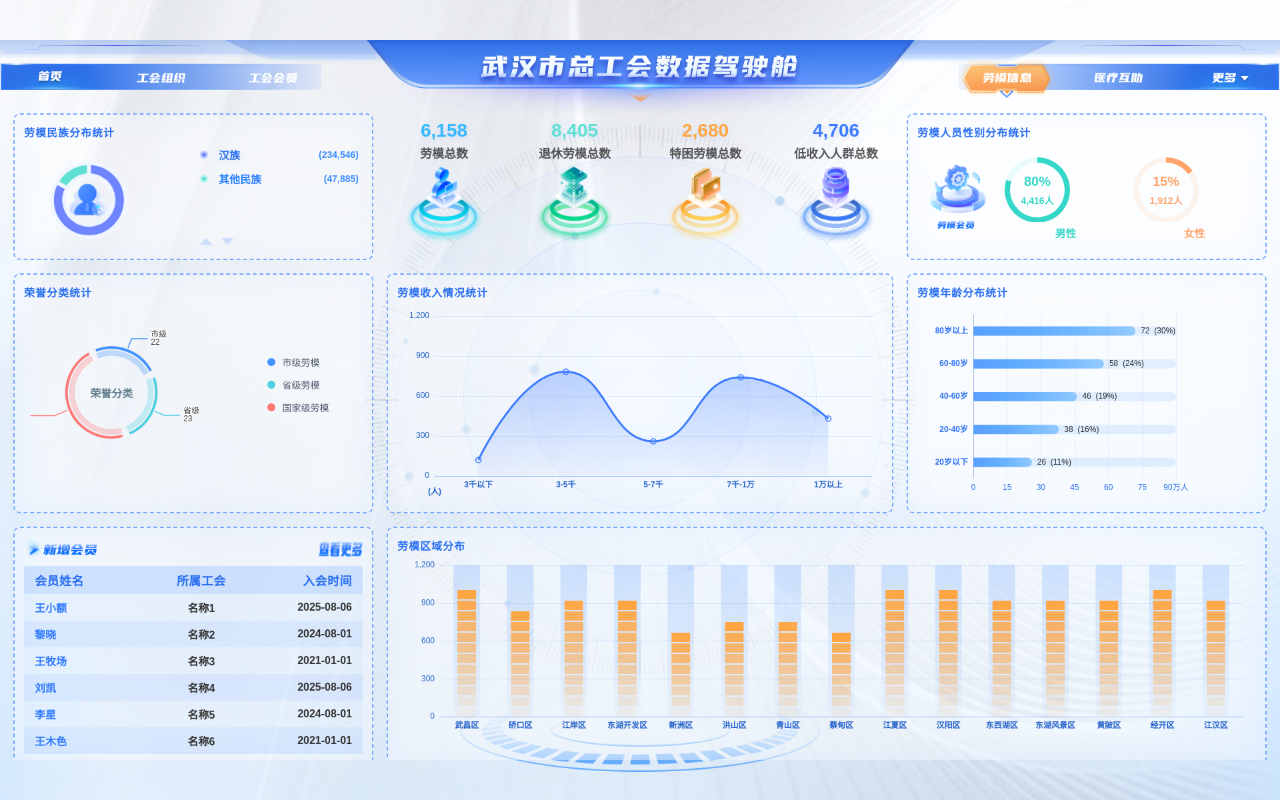
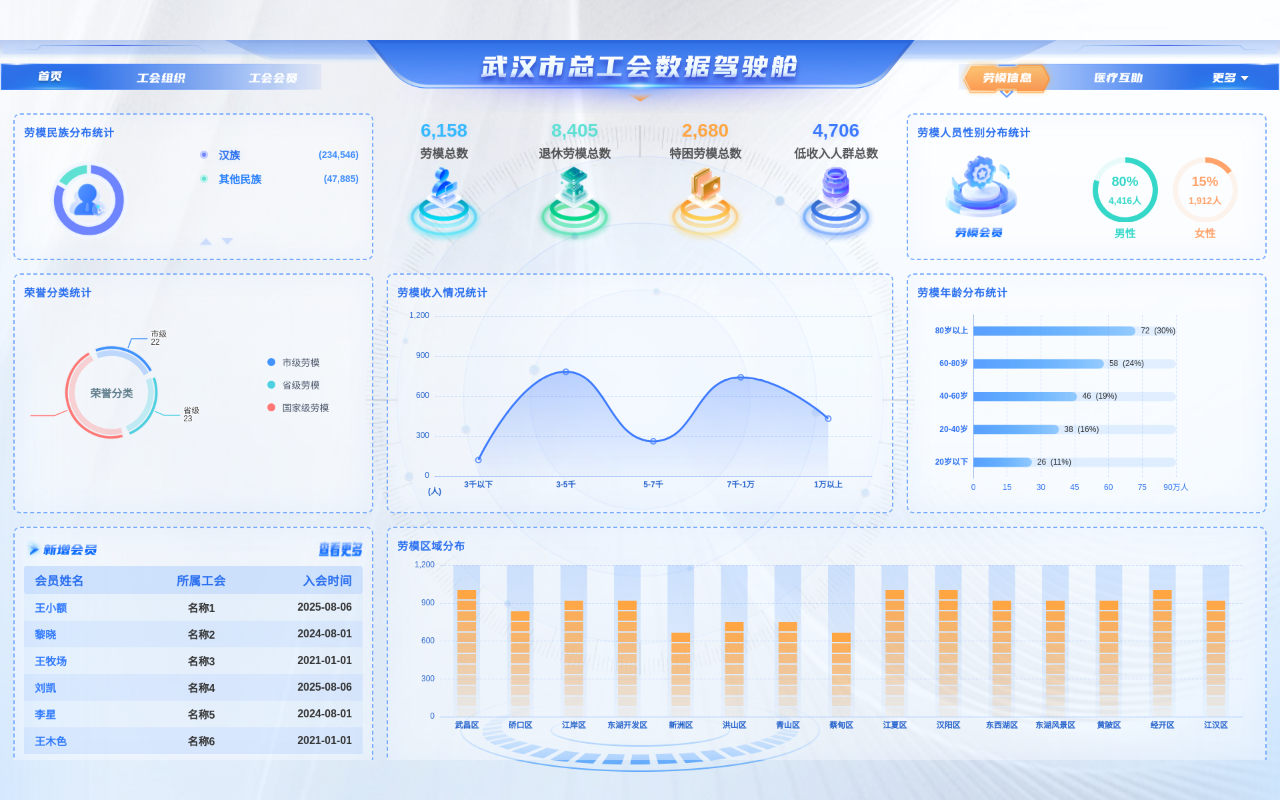
Before and after one commit to wmc-cache/wuhan-dashboard, a Vue app: page /#/laomo in a window 1280 px wide. Built offline with nearby package versions, Linux system fonts and the light colour scheme.

Commit message:
style fix

```diff
--- a/src/components/RingPie.vue
+++ b/src/components/RingPie.vue
@@ -198,12 +198,16 @@ const option = computed(() => ({
   position: relative;
   height: 100%;
   display: grid;
-  grid-template-columns: 1.05fr 1fr; // 左图略宽
+  /* 默认只有环图（无翻页/图例）时，使用单列布局，
+     避免右侧出现一个空列从而造成环图视觉“偏左”，
+     这会让父级下面的文字看起来没对齐居中 */
+  grid-template-columns: 1fr; // 默认单列
   align-items: center;
   column-gap: 8px;
 
-  &:has(.legend-wrap:empty) {
-    grid-template-columns: 1fr; // 无翻页时单列布局
+  /* 当存在翻页/图例容器时，再切换为两列布局 */
+  &:has(.legend-wrap) {
+    grid-template-columns: 1.05fr 1fr; // 左图略宽
   }
 }
 
--- a/src/components/laomo/GenderDistribution.vue
+++ b/src/components/laomo/GenderDistribution.vue
@@ -85,9 +85,10 @@ function formatPeople(n: number) { return `${n.toLocaleString('zh-CN')}人`; }
   position: relative;
   height: 100%;
   display: grid;
-  grid-template-columns: 120px 1fr;
+  /* 左列加宽，让左侧图标可以更大，同时整体更贴设计 */
+  grid-template-columns: 130px 1fr;
     /* 左列更窄，给环图更多空间 */
-    column-gap: 10px;
+    column-gap: 5px;
     align-items: center;
   }
 
@@ -98,9 +99,10 @@ function formatPeople(n: number) { return `${n.toLocaleString('zh-CN')}人`; }
   }
 
   .left .icon {
-    width: 88px;
-    max-width: 72%;
+    width: 110px;   /* 放大图标 */
+    max-width: 100%;
     height: auto;
+    transform: translateX(30px);
   }
 
   .left-title {
@@ -111,11 +113,13 @@ function formatPeople(n: number) { return `${n.toLocaleString('zh-CN')}人`; }
   }
 
   .rings {
-    display: grid;
-    grid-template-columns: 1fr 1fr;
-    column-gap: 8px;
-      /* 减少两个环之间的间距 */
-      align-items: center;
+    display: flex;
+    justify-content: center;
+    align-items: center;
+    gap: 0;
+    margin: 0 -15px;  /* 使用负边距让两个饼图重叠 */
+    /* 让两个饼图整体向右偏移一点，贴近原型的视觉位置 */
+    transform: translateX(50px);
     }
 
     .ring-card {
@@ -125,6 +129,8 @@ function formatPeople(n: number) { return `${n.toLocaleString('zh-CN')}人`; }
       grid-template-rows: 1fr auto;
       align-items: center;
       justify-items: center;
+      width: 120px;
+      flex-shrink: 0;
         /* 使底部文字与环图水平居中对齐 */
       }
 
@@ -145,5 +151,12 @@ function formatPeople(n: number) { return `${n.toLocaleString('zh-CN')}人`; }
   color: rgba(0, 0, 0, 0.55);
   font-weight: 700;
 }
-.legend { text-align: center; font-size: 16px; font-weight: 800; margin-top: 4px; }
+.legend {
+  text-align: center;
+  font-size: 16px;
+  font-weight: 800;
+  margin-top: 4px;
+  width: 100%;
+  display: block;
+}
 </style>
--- a/src/components/org/MemberCount.vue
+++ b/src/components/org/MemberCount.vue
@@ -53,7 +53,7 @@ const props = withDefaults(defineProps<Props>(), {
   rightColorStart: '#FFB45E',
   rightColorEnd: 'rgba(255,136,0,0.65)',
   rightBorderColor: 'rgba(255,158,31,1)'
-  ,centerWidth: '12%', sideWidth: '34%', barWidth: 14, centerNudgePx: -6
+  ,centerWidth: '12%', sideWidth: '34%', barWidth: 12, centerNudgePx: -6
 });
 
 const root = ref<HTMLDivElement | null>(null);
@@ -92,9 +92,9 @@ const option = computed(() => {
     // 三 grid：左/中(0宽)/右，完全参考给定配置
     grid: [
       // 可配置的三列布局
-      { show: false, left: '5%',  top: '10%', bottom: '8%', containLabel: true, width: props.sideWidth },
-      { show: false, left: `${centerLeftPct}%`, top: '10%', bottom: '8%', containLabel: true, width: props.centerWidth },
-      { show: false, right: '2%', top: '10%', bottom: '8%', containLabel: true, width: props.sideWidth }
+      { show: false, left: '2%',  top: '10%', bottom: '12%', containLabel: true, width: props.sideWidth },
+      { show: false, left: `${centerLeftPct}%`, top: '15%', bottom: '12%', containLabel: true, width: props.centerWidth },
+      { show: false, right: '-3%', top: '10%', bottom: '12%', containLabel: true, width: props.sideWidth }
     ],
     legend: {
       top: '2%', right: '5%', itemWidth: 20, itemHeight: 5,
```
